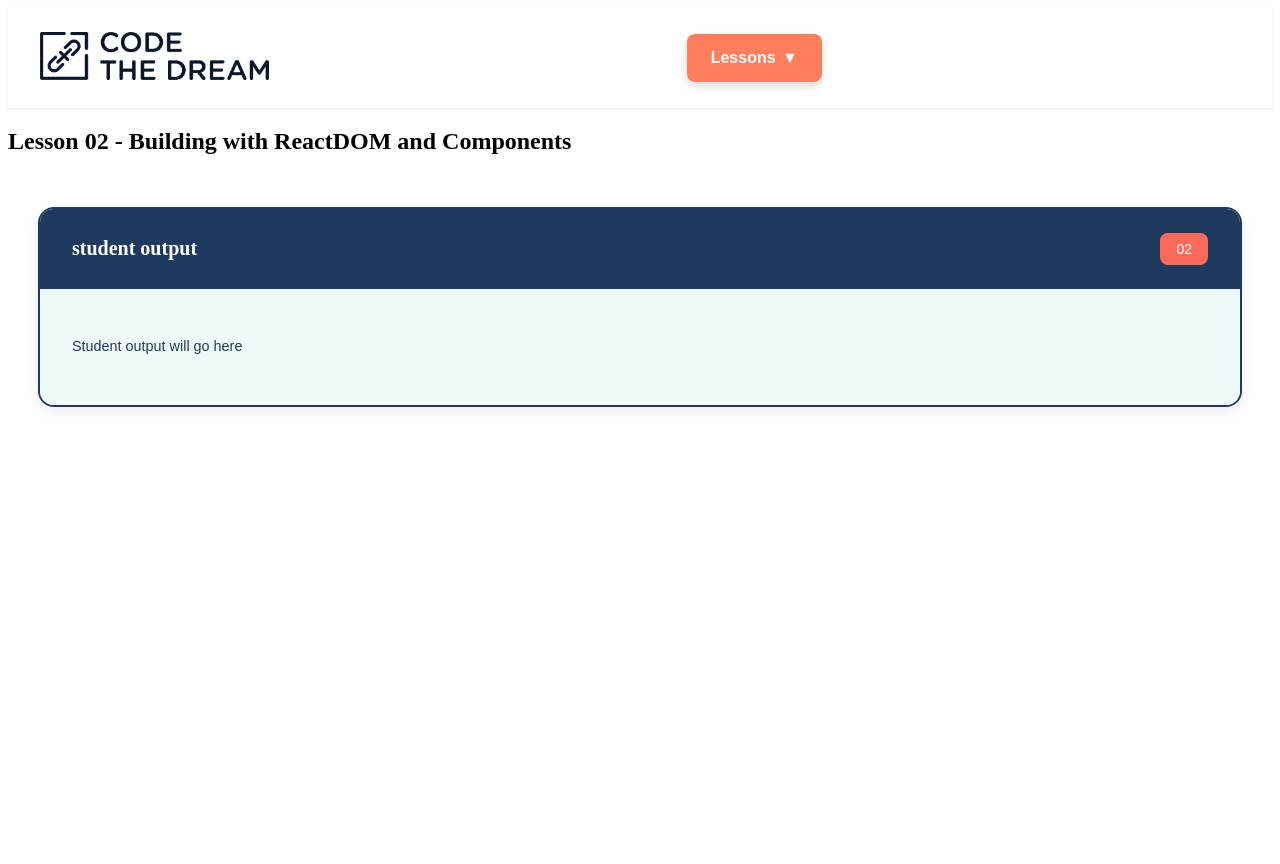
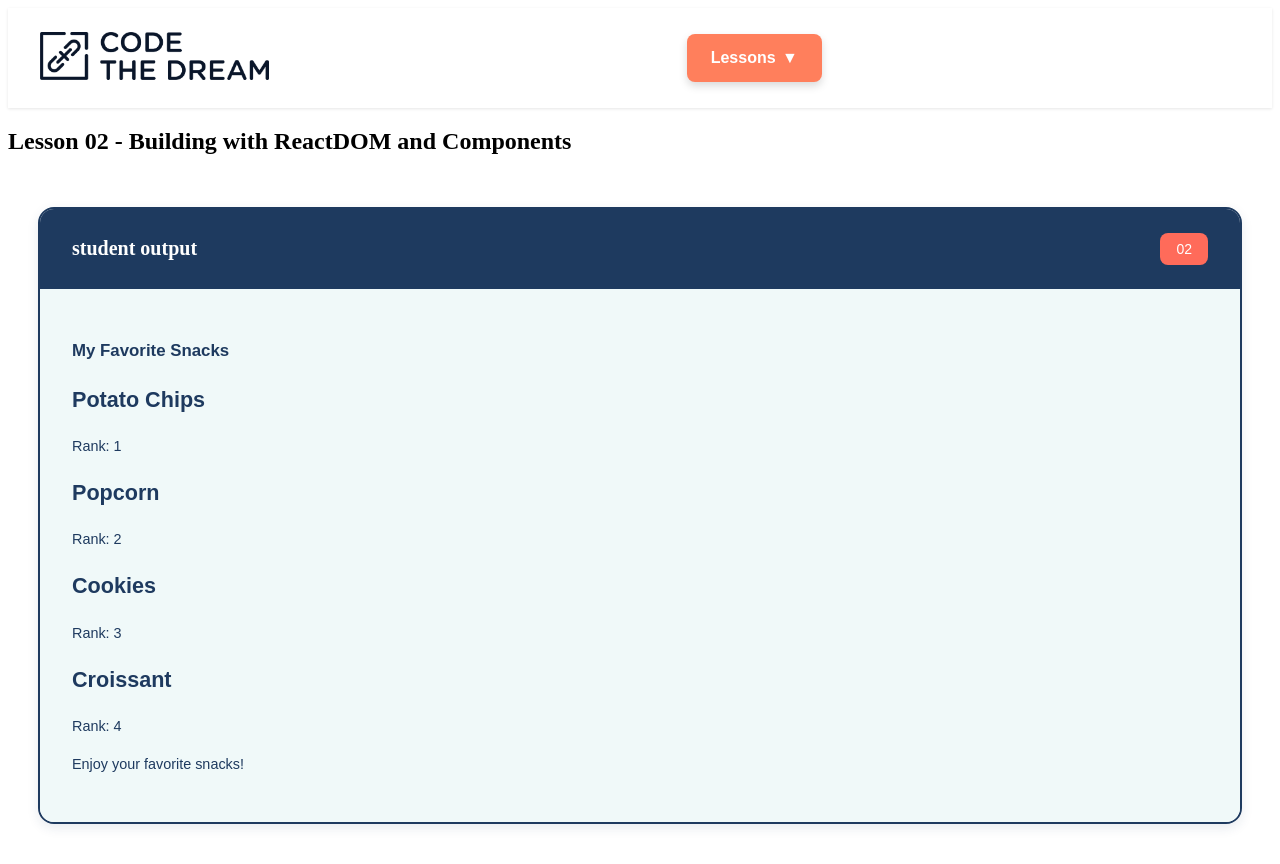
Before and after one commit to ShafiqSharifi/Fall26_Mohammad_Shafiq_Sharifi_Exercise, a React (Vite) app: page /lessons/lesson-02 in a window 1280 px wide. Before the commit the page ends 800 px from the top, so only its background shows below. Built offline with nearby package versions, Linux system fonts and the light colour scheme.

Commit message:
Exercise lesson-02 completed.

```diff
--- /dev/null
+++ b/src/exercises/lesson-02/SnackApp.jsx
@@ -0,0 +1,16 @@
+import SnackHeader from "./SnackHeader";
+import SnackList from "./SnackList";
+import SnackFooter from "./SnackFooter";
+
+
+function SnackApp() {
+    return (
+        <div>
+            <SnackHeader />
+            <SnackList />
+            <SnackFooter />
+        </div>
+    );
+}
+
+export default SnackApp;
--- /dev/null
+++ b/src/exercises/lesson-02/SnackFooter.jsx
@@ -0,0 +1,9 @@
+function SnackFooter() {
+  return (
+    <footer>
+     <p>Enjoy your favorite snacks! </p>
+    </footer>
+  );
+}
+
+export default SnackFooter;
--- /dev/null
+++ b/src/exercises/lesson-02/SnackHeader.jsx
@@ -0,0 +1,9 @@
+function SnackHeader() {
+  return (
+    <header>
+      <h1>My Favorite Snacks</h1>
+    </header>
+  );
+}
+
+export default SnackHeader;
--- /dev/null
+++ b/src/exercises/lesson-02/SnackList.jsx
@@ -0,0 +1,24 @@
+function SnackList() {
+
+    const snacks = [
+        { name: "Croissant", rank: 4 },
+        { name: "Cookies", rank: 3 },
+        { name: "Popcorn", rank: 2 },
+        { name: "Potato Chips", rank: 1 }
+        ];
+
+        const sortedSnacks = snacks.toSorted((a, b) => a.rank - b.rank);
+
+    return (
+            <div>
+                {sortedSnacks.map((snack) => (
+                    <div key={snack.name}>
+                        <h2>{snack.name}</h2>
+                        <p>Rank: {snack.rank}</p>
+                    </div>
+                ))}
+            </div>
+    );
+}
+
+export default SnackList;
--- a/src/exercises/lesson-02/studentWork.jsx
+++ b/src/exercises/lesson-02/studentWork.jsx
@@ -2,11 +2,10 @@
 //Exercise: Build a "Snack Ranking App" Component in this file
 //Import components here
 
+import SnackApp from "./SnackApp";
+
 export default function StudentWork() {
   return (
-    <div>
-      {/* add JSX here */}
-      <p> Student output will go here</p>
-    </div>
+    <SnackApp />
   );
 }
```
Also changed, not shown: src/exercises/lesson-01/Proof-lesson-01.png (added), src/exercises/lesson-02/Proof lesson-02.png (added).
